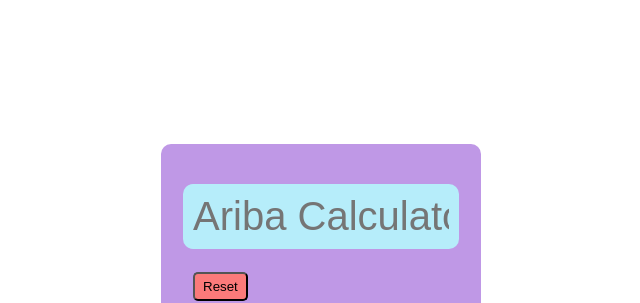
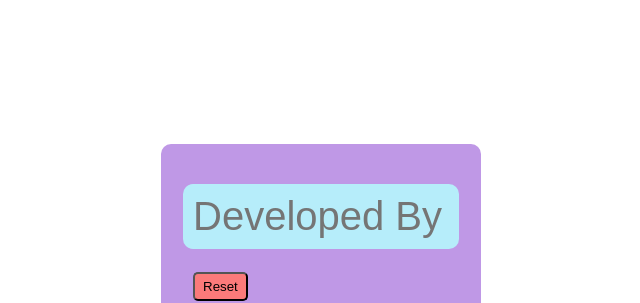
Before and after one commit to Athar-Nawaid/Mini-Projects, a plain HTML site: page Calculator/index.html in a window 1280 px wide. Shown: the top 303 px of the page, without its empty margins (319-959 px from the left). Drawn offline with Linux system fonts and the light colour scheme.

Commit message:
Updated Placeholder

```diff
--- a/Calculator/index.html
+++ b/Calculator/index.html
@@ -8,7 +8,7 @@
 </head>
 <body>
     <main>
-        <input id="input" placeholder="Ariba Calculator">
+        <input id="input" placeholder="Developed By Athar">
         <button id="reset">Reset</button>
         <section id="select">
             <div class="row">
```
